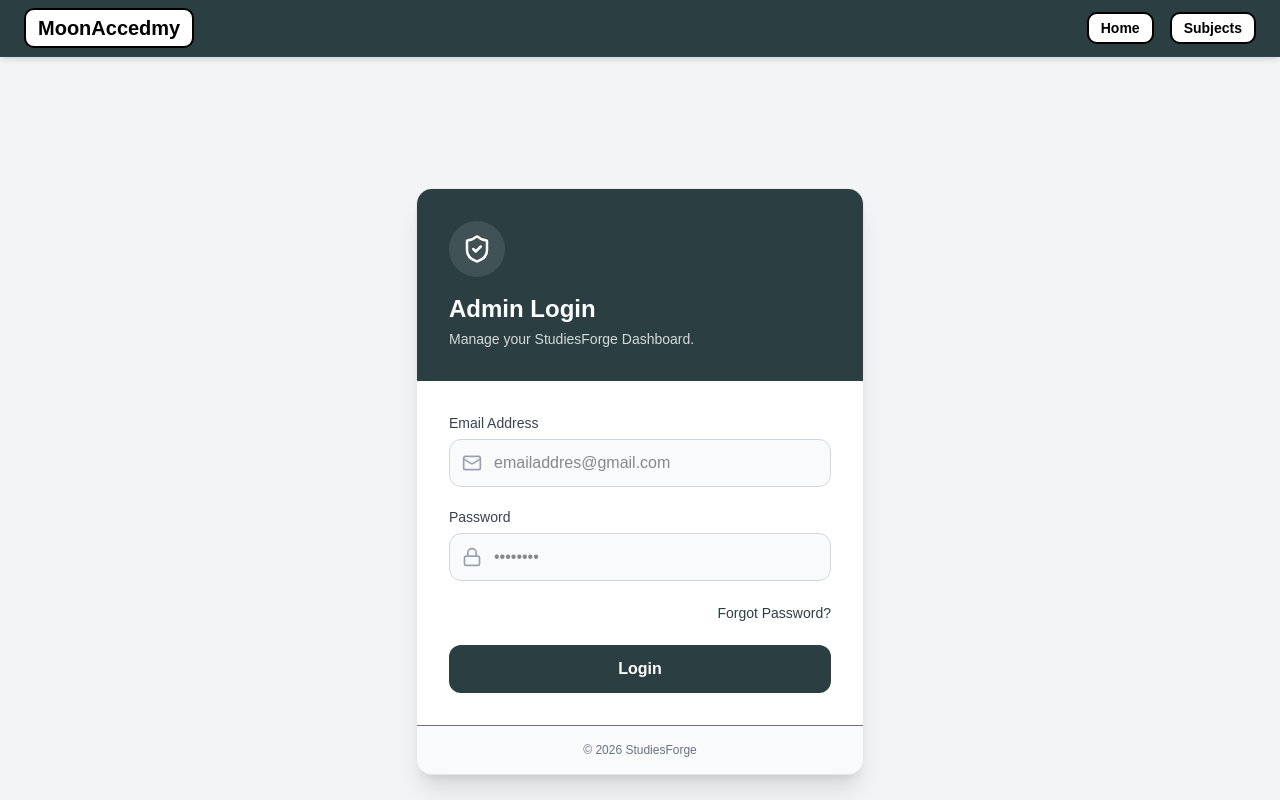
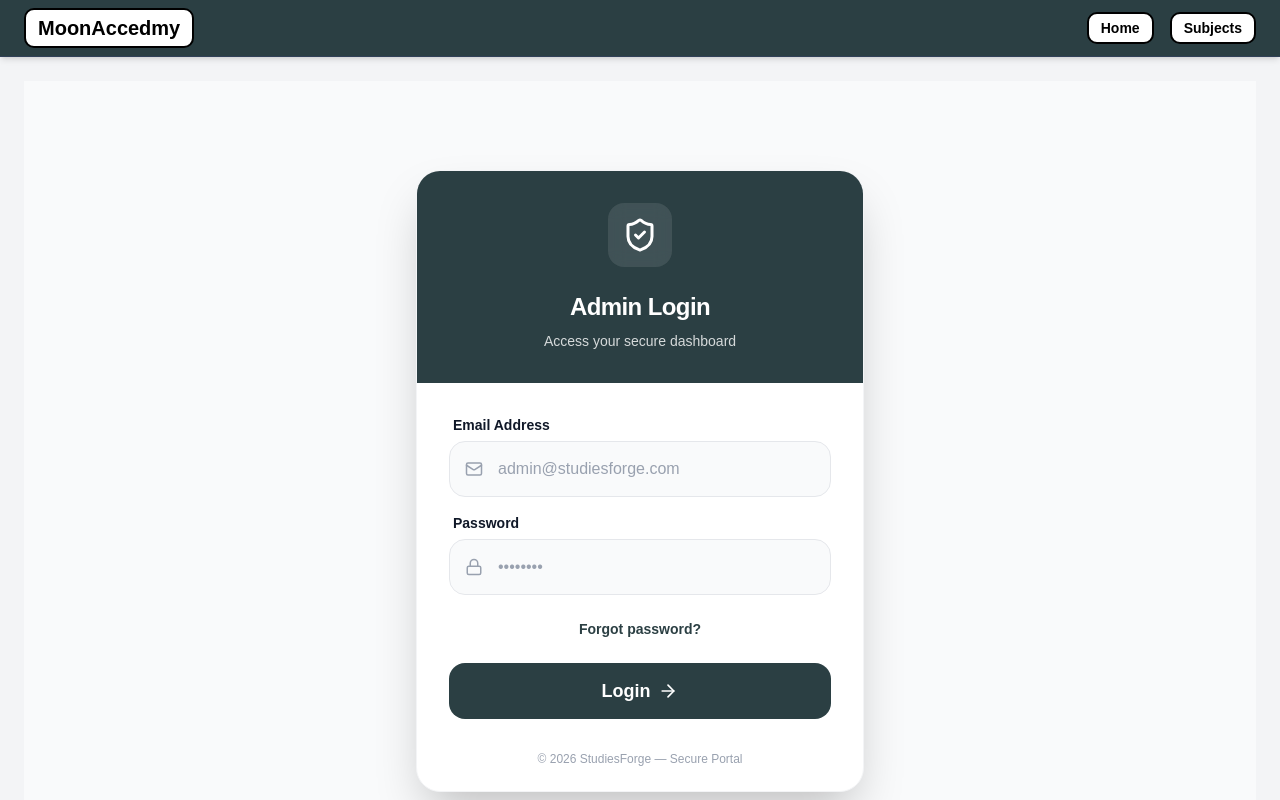
Before and after one commit to Noman-Prime/studiesforge_frontend, a Next.js app: page /admin/login in a window 1280 px wide. Shown: the top 800 px of the page. Built offline with nearby package versions, Linux system fonts and the light colour scheme.

Commit message:
Admin Page Updated

```diff
--- a/src/app/admin/login/page.js
+++ b/src/app/admin/login/page.js
@@ -1,29 +1,19 @@
 "use client";
-
 import { useState } from "react";
 import { useRouter } from "next/navigation";
 import axios from "axios";
 import { toast } from "sonner";
-import { ShieldCheck, Mail, Lock } from "lucide-react";
-
+import { ShieldCheck, Mail, Lock, ArrowRight } from "lucide-react";
 const Login = () => {
   const router = useRouter();
   const [loading, setLoading] = useState(false);
   const [form, setForm] = useState({ email: "", password: "" });
-
-  const changeHandler = (e) => {
-    setForm({ ...form, [e.target.name]: e.target.value });
-  };
-
+  const changeHandler = (e) => setForm({ ...form, [e.target.name]: e.target.value });
   const submitHandler = async (e) => {
     e.preventDefault();
     try {
       setLoading(true);
-      const { data } = await axios.post(
-        `${process.env.NEXT_PUBLIC_API}/api/v1/user/login`,
-        form,
-        { withCredentials: true }
-      );
+      const { data } = await axios.post(`${process.env.NEXT_PUBLIC_API}/api/v1/user/login`, form, { withCredentials: true });
       if (data.success) {
         toast.success("Welcome to StudiesForge");
         router.push("/admin");
@@ -34,87 +24,42 @@ const Login = () => {
       setLoading(false);
     }
   };
-
   return (
-    <div className="min-h-screen bg-gray-100 flex items-center justify-center p-4">
-      <div className="w-full max-w-sm sm:max-w-md bg-white rounded-2xl shadow-xl border border-gray-200 overflow-hidden">
-
-        {/* Header */}
-        <div className="bg-[#2B3F43] text-white p-6 sm:p-8">
-          <div className="w-14 h-14 rounded-full bg-white/10 flex items-center justify-center mb-4">
-            <ShieldCheck size={30} />
+    <div className="min-h-screen bg-gray-50 flex items-center justify-center p-4">
+      <div className="w-full max-w-md bg-white rounded-3xl shadow-2xl border border-gray-100 overflow-hidden">
+        <div className="bg-[#2B3F43] p-8 text-center text-white">
+          <div className="mx-auto w-16 h-16 rounded-2xl bg-white/10 flex items-center justify-center mb-6 backdrop-blur-sm">
+            <ShieldCheck size={36} />
           </div>
-          <h1 className="text-2xl font-bold">Admin Login</h1>
-          <p className="text-white/80 mt-1 text-sm">
-            Manage your StudiesForge Dashboard.
-          </p>
+          <h1 className="text-2xl font-bold tracking-tight">Admin Login</h1>
+          <p className="text-white/80 mt-2 text-sm">Access your secure dashboard</p>
         </div>
-
-        {/* Form */}
-        <form onSubmit={submitHandler} className="p-6 sm:p-8 space-y-5">
-          {/* Email Input */}
-          <div>
-            <label className="block text-sm font-medium text-gray-700 mb-1.5">
-              Email Address
-            </label>
-            <div className="flex items-center h-12 border border-gray-300 rounded-xl bg-gray-50 focus-within:ring-2 focus-within:ring-[#2B3F43] focus-within:border-transparent transition">
-              <Mail className="ml-3 text-gray-400" size={20} />
-              <input
-                type="email"
-                name="email"
-                value={form.email}
-                onChange={changeHandler}
-                required
-                className="flex-1 h-full bg-transparent outline-none px-3 text-base"
-                placeholder="emailaddres@gmail.com"
-              />
+        <form onSubmit={submitHandler} className="p-8 space-y-6">
+          <div className="space-y-4">
+            <div className="space-y-1.5">
+              <label className="block text-sm font-semibold text-gray-900 ml-1">Email Address</label>
+              <div className="relative flex items-center">
+                <Mail className="absolute left-4 text-gray-400" size={18} />
+                <input type="email" name="email" value={form.email} onChange={changeHandler} required className="w-full h-14 pl-12 pr-4 rounded-2xl bg-gray-50 border border-gray-200 text-gray-900 placeholder:text-gray-400 focus:bg-white focus:ring-2 focus:ring-[#2B3F43]/20 focus:border-[#2B3F43] outline-none transition-all" placeholder="admin@studiesforge.com" />
+              </div>
+            </div>
+            <div className="space-y-1.5">
+              <label className="block text-sm font-semibold text-gray-900 ml-1">Password</label>
+              <div className="relative flex items-center">
+                <Lock className="absolute left-4 text-gray-400" size={18} />
+                <input type="password" name="password" value={form.password} onChange={changeHandler} required className="w-full h-14 pl-12 pr-4 rounded-2xl bg-gray-50 border border-gray-200 text-gray-900 placeholder:text-gray-400 focus:bg-white focus:ring-2 focus:ring-[#2B3F43]/20 focus:border-[#2B3F43] outline-none transition-all" placeholder="••••••••" />
+              </div>
             </div>
           </div>
-
-          {/* Password Input */}
-          <div>
-            <label className="block text-sm font-medium text-gray-700 mb-1.5">
-              Password
-            </label>
-            <div className="flex items-center h-12 border border-gray-300 rounded-xl bg-gray-50 focus-within:ring-2 focus-within:ring-[#2B3F43] focus-within:border-transparent transition">
-              <Lock className="ml-3 text-gray-400" size={20} />
-              <input
-                type="password"
-                name="password"
-                value={form.password}
-                onChange={changeHandler}
-                required
-                className="flex-1 h-full bg-transparent outline-none px-3 text-base"
-                placeholder="••••••••"
-              />
-            </div>
-          </div>
-
-          <div className="text-right">
-            <button
-              type="button"
-              onClick={() => router.push("/admin/user/password/forgot")}
-              className="text-sm font-medium text-[#2B3F43] hover:underline"
-            >
-              Forgot Password?
-            </button>
-          </div>
-
-          <button
-            type="submit"
-            disabled={loading}
-            className="w-full h-12 rounded-xl bg-[#2B3F43] text-white font-semibold hover:bg-[#203033] transition disabled:opacity-70 active:scale-[0.98]"
-          >
-            {loading ? "Signing In..." : "Login"}
+          <button type="button" onClick={() => router.push("/admin/user/password/forgot")} className="block w-full text-sm font-semibold text-[#2B3F43] hover:underline">Forgot password?</button>
+          <button type="submit" disabled={loading} className="w-full h-14 rounded-2xl bg-[#2B3F43] text-white font-bold text-lg hover:bg-[#1e2d30] transition-all disabled:opacity-70 flex items-center justify-center gap-2">
+            {loading ? "Authenticating..." : "Login"}
+            {!loading && <ArrowRight size={20} />}
           </button>
         </form>
-
-        <div className="bg-gray-50 border-t px-8 py-4 text-center text-xs text-gray-500">
-          © {new Date().getFullYear()} StudiesForge
-        </div>
+        <div className="pb-6 text-center text-xs text-gray-400">© {new Date().getFullYear()} StudiesForge — Secure Portal</div>
       </div>
     </div>
   );
 };
-
 export default Login;
```
